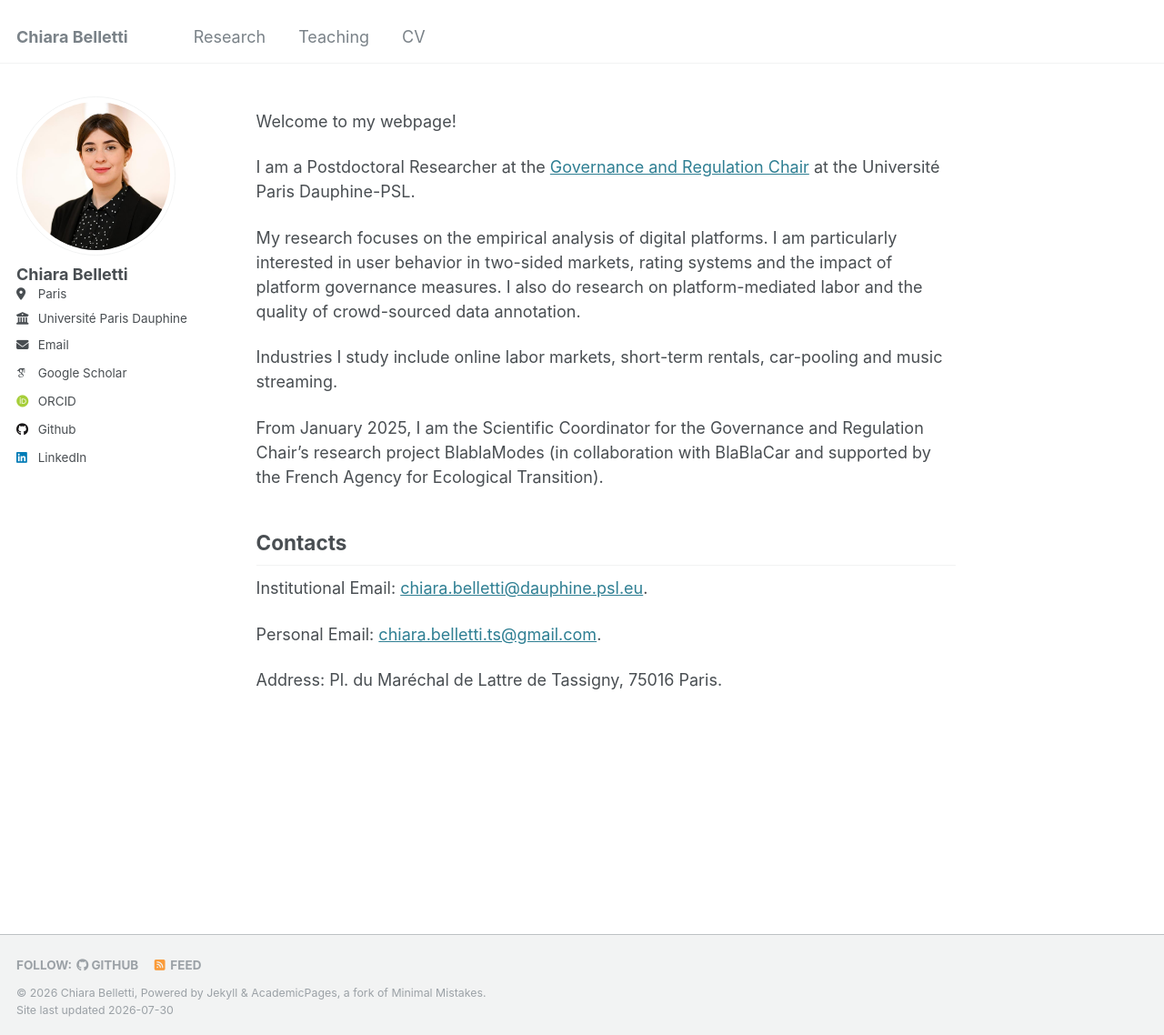
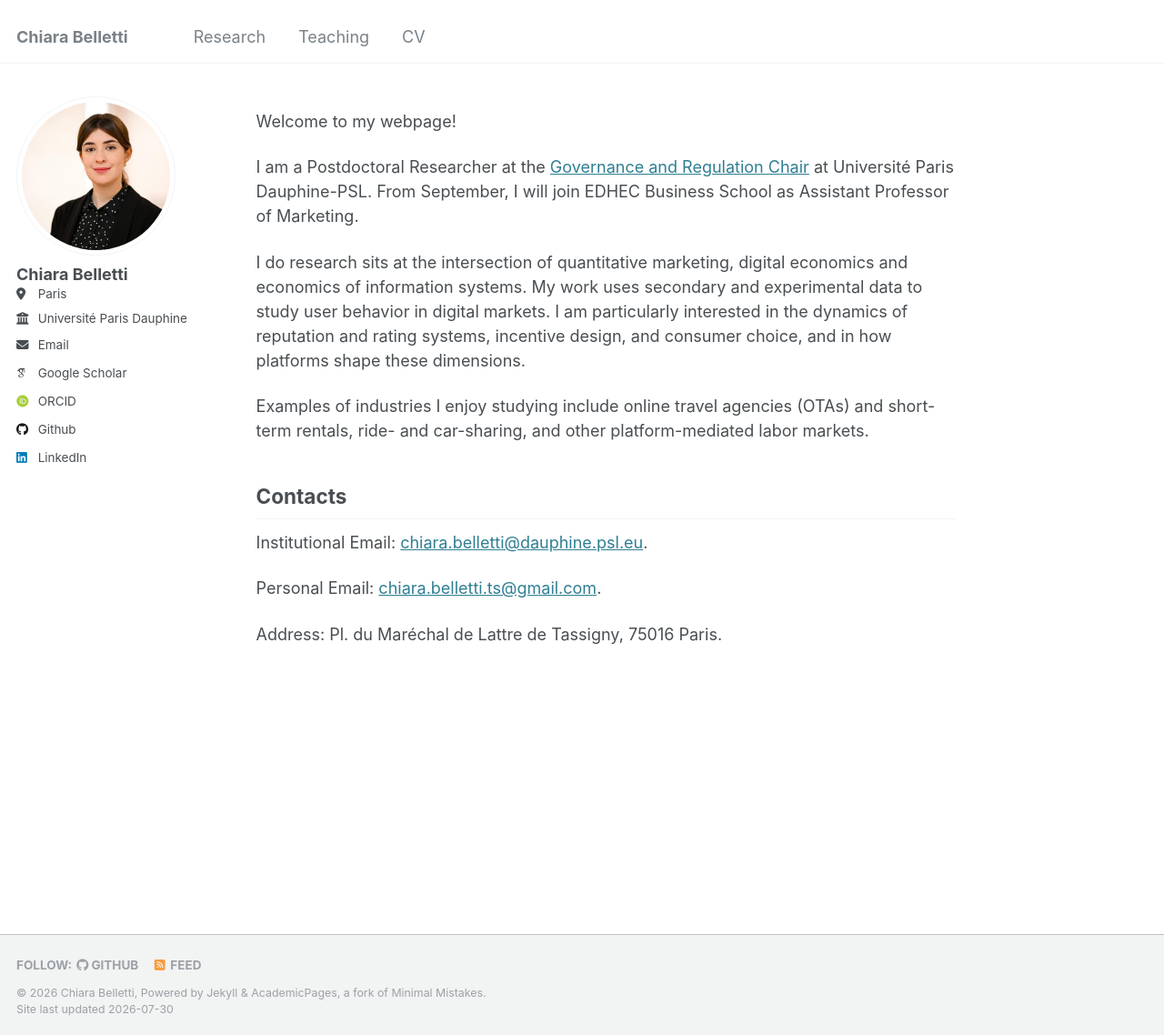
Before and after one commit to ChiaraBelletti/ChiaraBelletti.github.io, a Jekyll site: the page built from _pages/about.md, in a window 1280 px wide and 1138 px high. Shown: the whole window at 91% size. Built offline with Jekyll 4.4.1, drawn with Linux system fonts in a browser that asks for light colours; some web fonts are replaced.

Commit message:
Update about.md

```diff
--- a/_pages/about.md
+++ b/_pages/about.md
@@ -10,13 +10,11 @@ redirect_from:
 
 Welcome to my webpage!
 
-I am a Postdoctoral Researcher at the <a href="https://chairgovreg.fondation-dauphine.fr/">Governance and Regulation Chair</a> at the Université Paris Dauphine-PSL.
+I am a Postdoctoral Researcher at the <a href="https://chairgovreg.fondation-dauphine.fr/">Governance and Regulation Chair</a> at Université Paris Dauphine-PSL. From September, I will join EDHEC Business School as Assistant Professor of Marketing.
 
-My research focuses on the empirical analysis of digital platforms. I am particularly interested in user behavior in two-sided markets, rating systems and the impact of platform governance measures. I also do research on platform-mediated labor and the quality of crowd-sourced data annotation.
+I do research sits at the intersection of quantitative marketing, digital economics and economics of information systems. My work uses secondary and experimental data to study user behavior in digital markets. I am particularly interested in the dynamics of reputation and rating systems, incentive design, and consumer choice, and in how platforms shape these dimensions.
 
-Industries I study include online labor markets, short-term rentals, car-pooling and music streaming.
-
-From January 2025, I am the Scientific Coordinator for the Governance and Regulation Chair's research project BlablaModes (in collaboration with BlaBlaCar and supported by the French Agency for Ecological Transition).
+Examples of industries I enjoy studying include online travel agencies (OTAs) and short-term rentals, ride- and car-sharing, and other platform-mediated labor markets.
 
 Contacts
 ------
```
